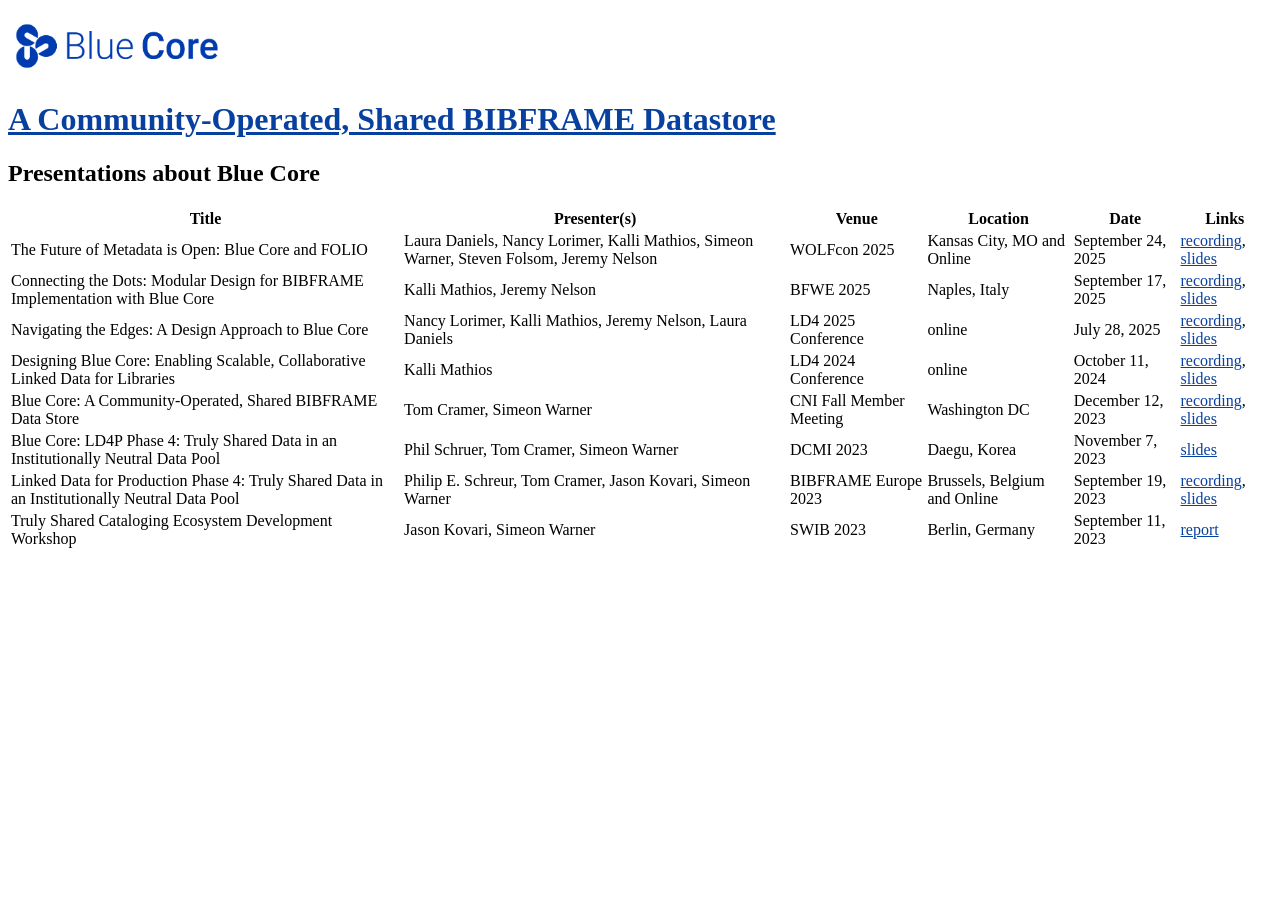
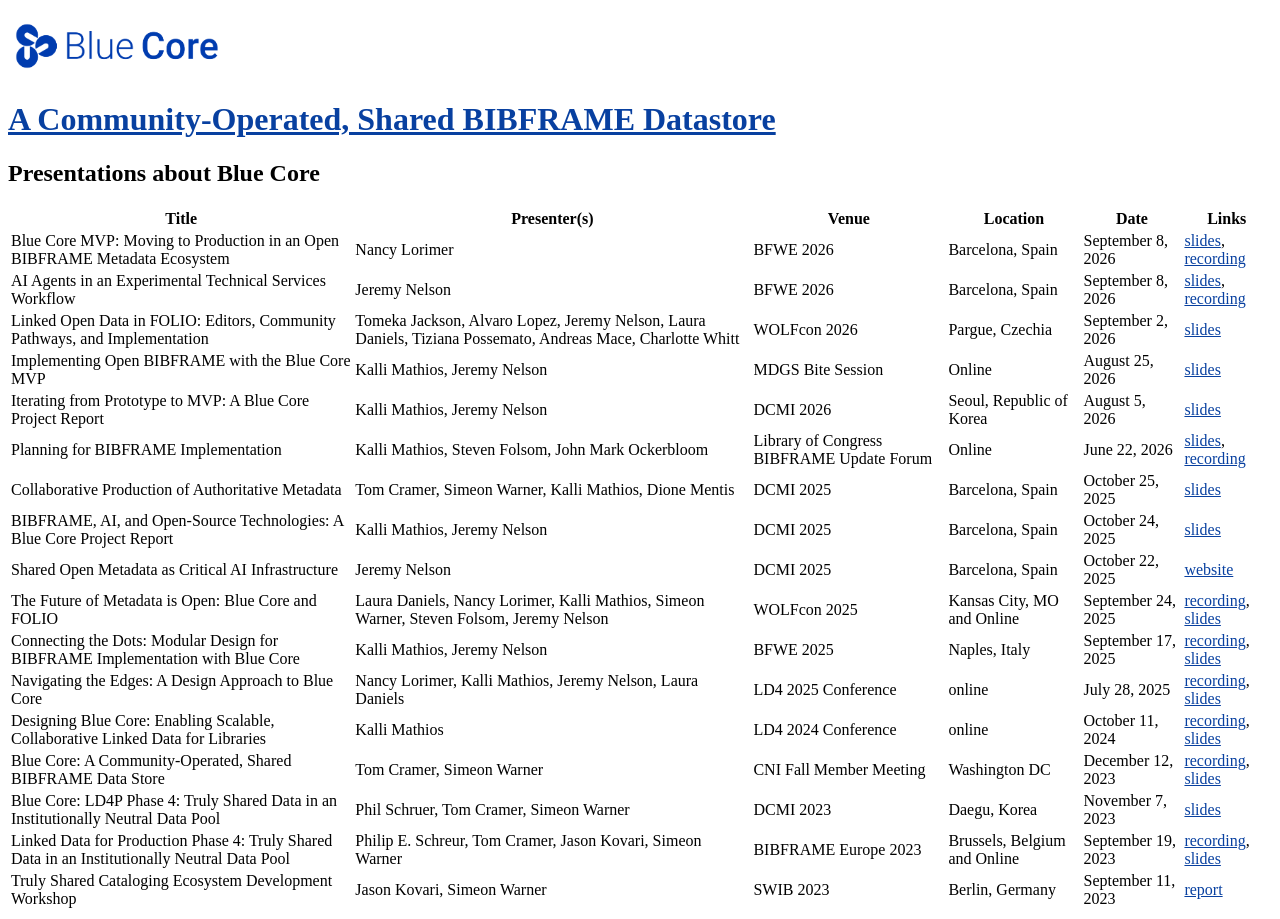
Before and after one commit to blue-core-lod/bluecore_info, a Jekyll site: the page built from presentations.md, in a window 1280 px wide. Built offline with Jekyll 4.4.1, drawn with Linux system fonts in a browser that asks for light colours; our own code applies the rules of GitHub Pages for plain Markdown files; comment, search, counter and statistics services are not loaded.

Commit message:
Update presentations

```diff
--- a/presentations.md
+++ b/presentations.md
@@ -2,6 +2,15 @@
 
 | Title | Presenter(s) | Venue | Location | Date | Links |
 | ----- | ------------ | ----- | -------- | ---- | ----- |
+| Blue Core MVP: Moving to Production in an Open BIBFRAME Metadata Ecosystem | Nancy Lorimer | BFWE 2026 | Barcelona, Spain | September 8, 2026 | [slides](https://www.bfwe.eu/attachments/bfwe26-lorimer.pdf), [recording](https://youtu.be/6Xb_bvcYNeA) |
+| AI Agents in an Experimental Technical Services Workflow | Jeremy Nelson | BFWE 2026 | Barcelona, Spain | September 8, 2026 | [slides](https://www.bfwe.eu/attachments/bfwe26-nelson.pdf), [recording](https://youtu.be/W_u5LoQNyug) |
+| Linked Open Data in FOLIO: Editors, Community Pathways, and Implementation | Tomeka Jackson, Alvaro Lopez, Jeremy Nelson, Laura Daniels, Tiziana Possemato, Andreas Mace, Charlotte Whitt | WOLFcon 2026 | Pargue, Czechia | September 2, 2026 | [slides](https://docs.google.com/presentation/d/1RzX2uGZDJlOgz5QsYwgsJnbJiA-h-LqU/edit?slide=id.p1#slide=id.p1) |
+| Implementing Open BIBFRAME with the Blue Core MVP | Kalli Mathios, Jeremy Nelson | MDGS Bite Session | Online | August 25, 2026 | [slides](https://docs.google.com/presentation/d/1yY_9Unur7BoTW8zSm5ime_8wwk3lHkjLjK1KePg18O4/edit?usp=sharing) |
+| Iterating from Prototype to MVP: A Blue Core Project Report | Kalli Mathios, Jeremy Nelson | DCMI 2026 | Seoul, Republic of Korea | August 5, 2026 | [slides](https://docs.google.com/presentation/d/1gb1Dwxds1oY2-0KIWcbyXI3TCso3-p2G8Q3-XeEK8tM/edit?usp=sharing) |
+| Planning for BIBFRAME Implementation | Kalli Mathios, Steven Folsom, John Mark Ockerbloom | Library of Congress BIBFRAME Update Forum | Online | June 22, 2026 | [slides](https://docs.google.com/presentation/d/1DdbRKDtX4CimzoWLMHl_6LtmE5D6SKtJFQzAQ2w1sAE/edit?usp=sharing), [recording](https://www.loc.gov/bibframe/news/bibframe-update-jun2026.html) |
+| Collaborative Production of Authoritative Metadata | Tom Cramer, Simeon Warner, Kalli Mathios, Dione Mentis | DCMI 2025 | Barcelona, Spain | October 25, 2025 | [slides](https://docs.google.com/presentation/d/1FKeXTCAE697l-UAzyNnC0GDL3d_cN1WOyKKr-jReLLo/edit?slide=id.p#slide=id.p) |
+| BIBFRAME, AI, and Open-Source Technologies: A Blue Core Project Report | Kalli Mathios, Jeremy Nelson | DCMI 2025 | Barcelona, Spain | October 24, 2025 | [slides](https://docs.google.com/presentation/d/1e_DJ-ghiWK79zsWvmy2mJd3C-hbMzVsG/edit?usp=sharing&ouid=101273076092289159474&rtpof=true&sd=true) |
+| Shared Open Metadata as Critical AI Infrastructure | Jeremy Nelson | DCMI 2025 | Barcelona, Spain | October 22, 2025 | [website](https://jermnelson.github.io/shared-open-metadata-as-critical-ai-infrastructure/) |
 | The Future of Metadata is Open: Blue Core and FOLIO | Laura Daniels, Nancy Lorimer, Kalli Mathios, Simeon Warner, Steven Folsom, Jeremy Nelson | WOLFcon 2025 | Kansas City, MO and Online | September 24, 2025 | [recording](https://www.youtube.com/watch?v=GF0ITIpXCtk&list=PLMocoPoiGkwcUSiOjdssz_2iXrYwf7cR4&index=52&pp=iAQB0gcJCfwJAYcqIYzv), [slides](https://static.sched.com/hosted_files/wolfcon2025/f4/Blue%20Core%20Panel%20WOLFcon-2025.pptx) |
 | Connecting the Dots: Modular Design for BIBFRAME Implementation with Blue Core | Kalli Mathios, Jeremy Nelson | BFWE 2025 | Naples, Italy | September 17, 2025 | [recording](https://youtu.be/RrQJdb_MqDI), [slides](https://www.bfwe.eu/attachments/bfwe25-2-02-mathios-nelson.pdf) |
 | Navigating the Edges: A Design Approach to Blue Core | Nancy Lorimer, Kalli Mathios, Jeremy Nelson, Laura Daniels | LD4 2025 Conference | online | July 28, 2025 | [recording](https://youtu.be/wpxfeYtcC9g), [slides](https://docs.google.com/presentation/d/10izcUcesk--Py8oNSfIomP1Qi-zP_FU2DSR2zjW0iEs/edit) |
```
